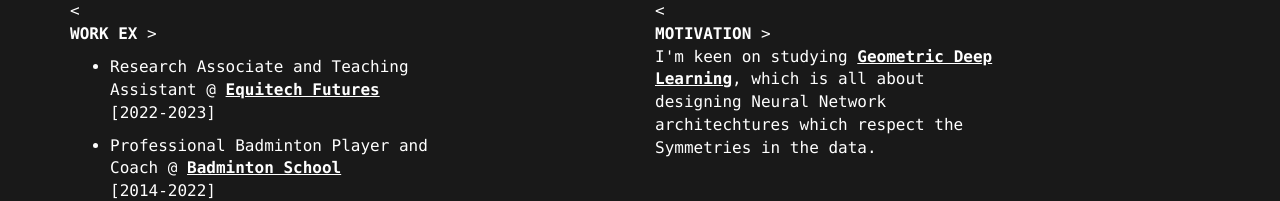
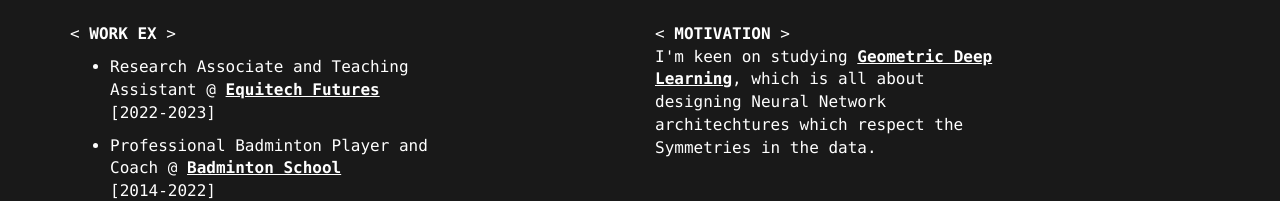
Before and after one commit to kartikchincholikar/kartikchincholikar.github.io, a Jekyll site: the page built from _posts/2014-07-17-Simulations in Statistical Learning Theory.markdown, in a window 1280 px wide. Shown: the part 696-897 px from the top of the page. Built offline with Jekyll 4.4.1, drawn with Linux system fonts in a browser that asks for light colours.

```diff
--- a/_includes/about.html
+++ b/_includes/about.html
@@ -3,7 +3,7 @@
   <div class="container">
     <div class="row">
       <div class="col-lg-4">
-        <p><<b> <br>WORK EX </b>><br>
+        <p><br><<b> WORK EX </b>><br>
         <ul style="font-size: 20px;">
           <li style="margin-bottom: 10px;">Research Associate and Teaching Assistant @ <a href="https://www.equitechfutures.com/" target="_blank" style="color:white;"><u><b>Equitech Futures</b></u></a><br>[2022-2023]<br></li>
           <li style="margin-bottom: 10px;">Professional Badminton Player and Coach @ <a href="https://www.youtube.com/@BadmintonSchoolHINDI/featured" target="_blank" style="color:white;"><u><b>Badminton School</b></u></a><br>[2014-2022]<br></li>
@@ -16,7 +16,7 @@
         </p>
       </div>
       <div class="col-lg-4 col-lg-offset-2">
-        <p><<b> <br>MOTIVATION </b>><br>
+        <p><br><<b> MOTIVATION </b>><br>
           I'm keen on studying <a href="https://geometricdeeplearning.com/" target="_blank" style="color:white;"><u><b>Geometric Deep Learning</b></u></a>, which is all about designing Neural Network architechtures which respect the Symmetries in the data.<br>
           <br><br>
           <<b> EDUCATION </b>><br>
```
